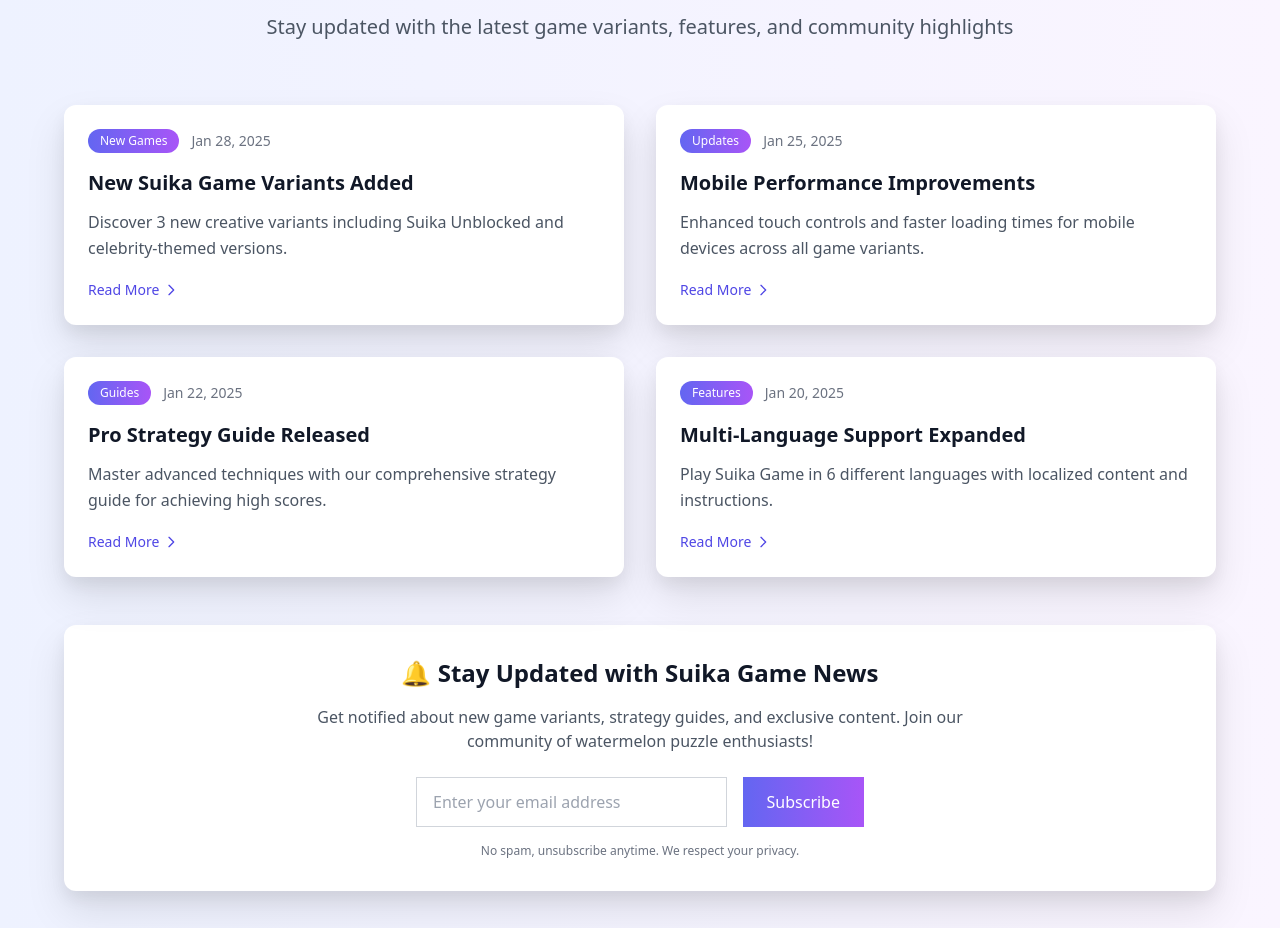
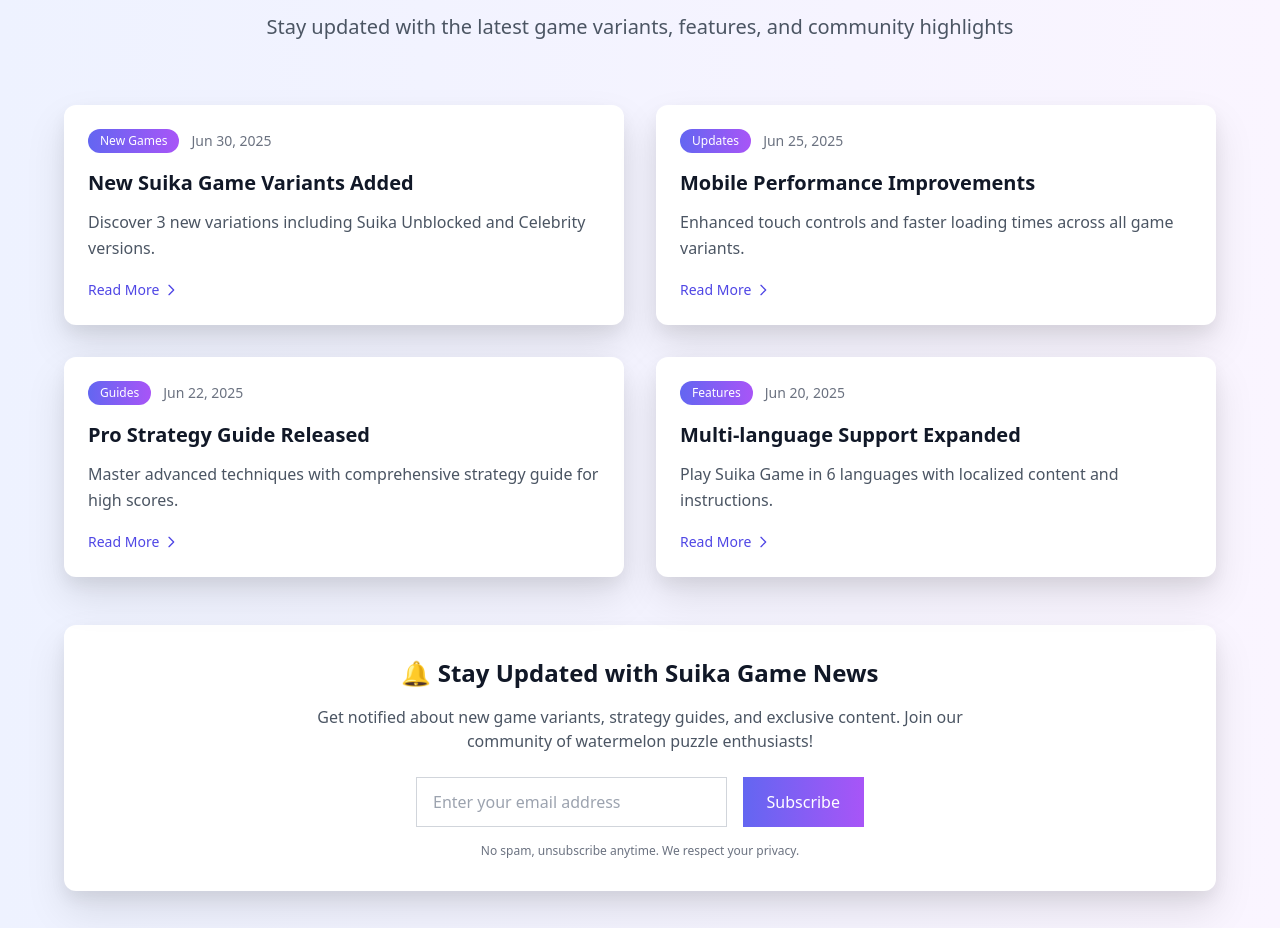
Before and after one commit to oprom0004/suika21, a Next.js app: page / in a window 1280 px wide. Shown: the part 7700-8628 px from the top of the page. Built offline with nearby package versions, Linux system fonts and the light colour scheme.

Commit message:
Update all dates to current date 2025-06-30 - Update sitemap.xml and latest updates in all language pages

```diff
--- a/app/ja/page.tsx
+++ b/app/ja/page.tsx
@@ -209,28 +209,28 @@ const fruitEvolution = [
 
 const latestUpdates = [
   {
-    date: "2025-01-28",
+    date: "2025-06-30",
     title: "新しいスイカゲームバリエーション追加",
     description: "スイカアンブロックドやセレブリティバージョンを含む3つの新しいバリエーションを発見しよう。",
     category: "新作ゲーム",
     link: "/#games-like-suika",
   },
   {
-    date: "2025-01-25",
+    date: "2025-06-25",
     title: "モバイルパフォーマンス改善",
     description: "全てのゲームバリエーションでタッチコントロールの向上と読み込み時間の短縮を実現。",
     category: "アップデート",
     link: "/",
   },
   {
-    date: "2025-01-22",
+    date: "2025-06-22",
     title: "プロ戦略ガイド公開",
     description: "ハイスコアを達成するための包括的な戦略ガイドで高度なテクニックをマスター。",
     category: "ガイド",
     link: "/howtowin",
   },
   {
-    date: "2025-01-20",
+    date: "2025-06-20",
     title: "多言語サポート拡大",
     description: "ローカライズされたコンテンツと説明で6つの言語でスイカゲームをプレイ。",
     category: "機能",
--- a/app/page.tsx
+++ b/app/page.tsx
@@ -209,30 +209,30 @@ const fruitEvolution = [
 
 const latestUpdates = [
   {
-    date: "2025-01-28",
+    date: "2025-06-30",
     title: "New Suika Game Variants Added",
-    description: "Discover 3 new creative variants including Suika Unblocked and celebrity-themed versions.",
+    description: "Discover 3 new variations including Suika Unblocked and Celebrity versions.",
     category: "New Games",
     link: "/#games-like-suika",
   },
   {
-    date: "2025-01-25",
+    date: "2025-06-25",
     title: "Mobile Performance Improvements",
-    description: "Enhanced touch controls and faster loading times for mobile devices across all game variants.",
+    description: "Enhanced touch controls and faster loading times across all game variants.",
     category: "Updates",
     link: "/",
   },
   {
-    date: "2025-01-22",
+    date: "2025-06-22",
     title: "Pro Strategy Guide Released",
-    description: "Master advanced techniques with our comprehensive strategy guide for achieving high scores.",
+    description: "Master advanced techniques with comprehensive strategy guide for high scores.",
     category: "Guides",
     link: "/howtowin",
   },
   {
-    date: "2025-01-20",
-    title: "Multi-Language Support Expanded",
-    description: "Play Suika Game in 6 different languages with localized content and instructions.",
+    date: "2025-06-20",
+    title: "Multi-language Support Expanded",
+    description: "Play Suika Game in 6 languages with localized content and instructions.",
     category: "Features",
     link: "/#language-switcher",
   },
```
Also changed, not shown: 1 other file (tests, documents, lock files or other folders).
